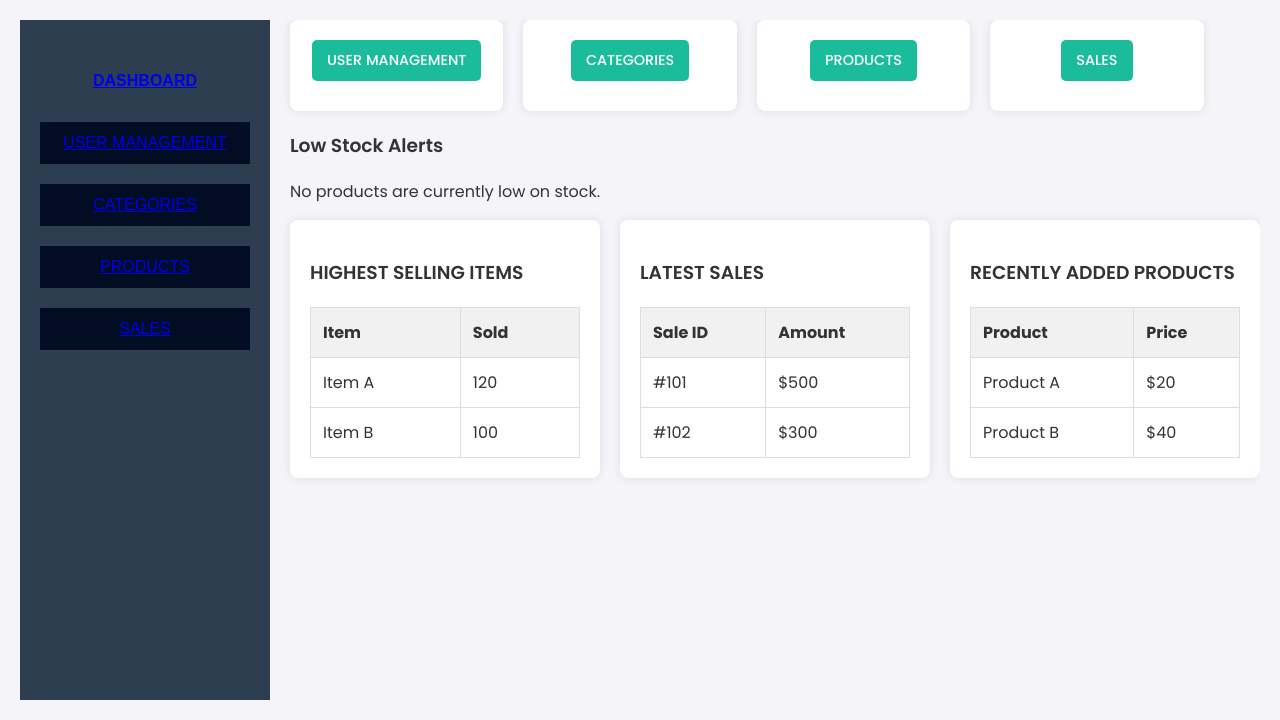
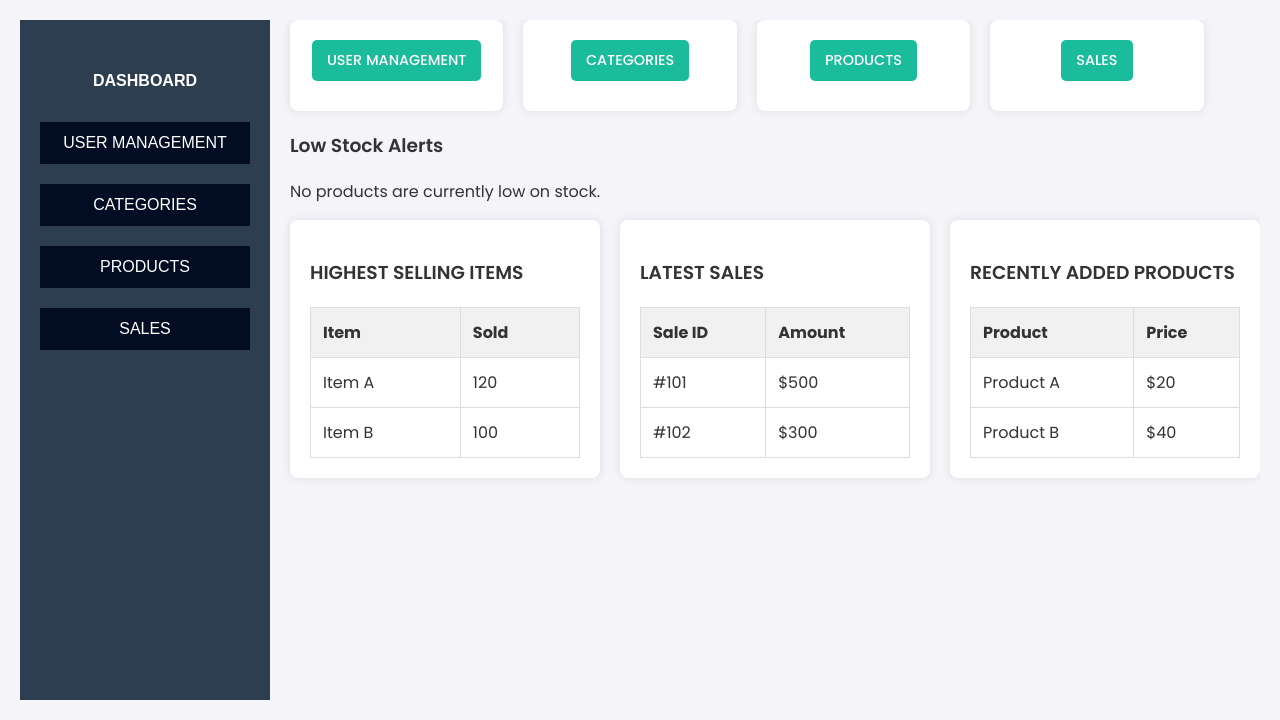
Before and after one commit to njeayyy/inventory, a PHP site: page /dashboard.php in a window 1280 px wide. Shown: the part 80-800 px from the top of the page. Run offline with PHP 8.4, Linux system fonts and the light colour scheme; data that the repository does not hold is empty; some libraries are stand-ins or nearby versions.

Commit message:
eh nakapag bihis

```diff
--- a/admin dashboard/admin/dashboard.css
+++ b/admin dashboard/admin/dashboard.css
@@ -78,26 +78,34 @@ body {
     margin: 20px 0;
 }
 
+/* Change here: Ensure links inside buttons are white */
 .sidebar ul li button {
     width: 100%;
     padding: 12px;
     background-color: #020c22;
     border: none;
-    color: var(--clr-light);
+    color: var(--clr-light); /* Make button text white */
     font-size: 16px;
     cursor: pointer;
     transition: background-color 0.3s ease;
 }
 
+/* Ensure that hover effects don't affect the text color */
 .sidebar ul li button:hover {
     background-color: #2c3e50;
 }
 
+/* Ensure that active buttons still have white text */
 .sidebar ul li button.active {
     background-color: #2c3e50;
     font-weight: var(--fw-bold);
 }
 
+/* Ensure that all links in the sidebar are white */
+.sidebar a {
+    color: var(--clr-light); /* White text for links */
+    text-decoration: none;
+}
 
 /*                   MAIN CONTENT                */
 
```
